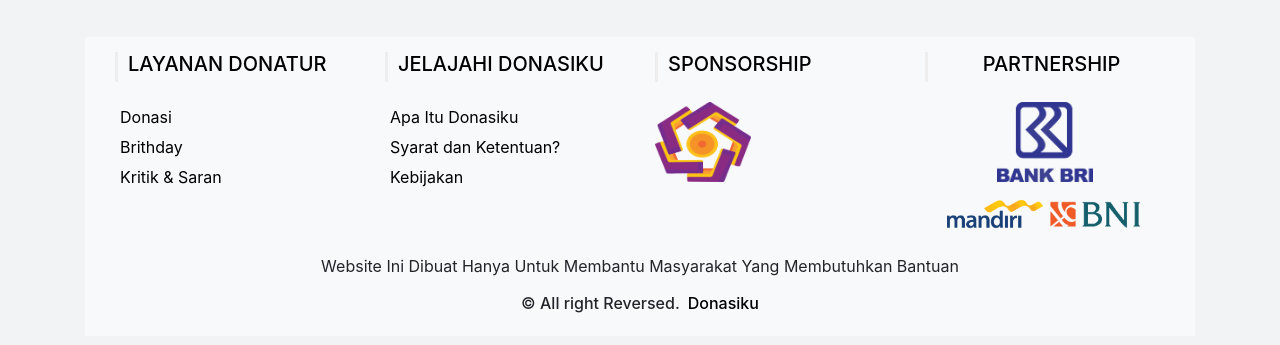
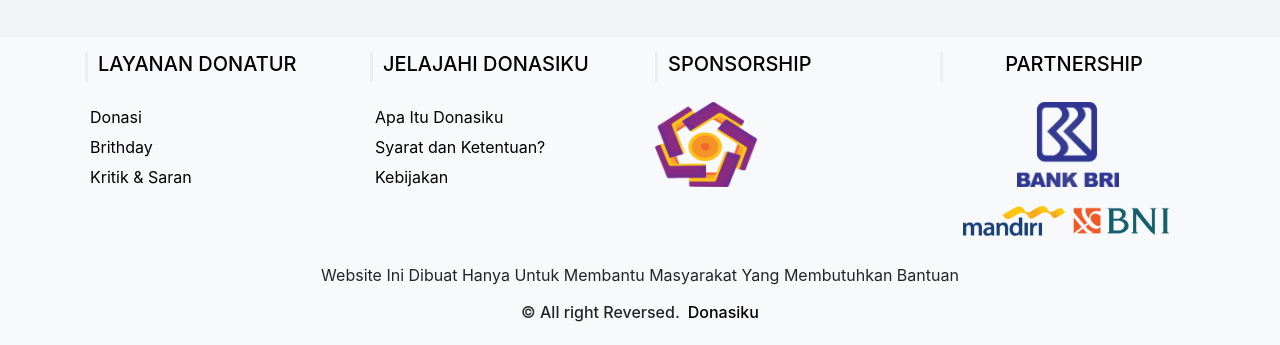
Before and after one commit to evriyanaindrasaputra/indrasap0014.github.io, a plain HTML site: page laporan.html in a window 1280 px wide. Shown: the part 726-1071 px from the top of the page. Drawn offline with Linux system fonts and the light colour scheme.

Commit message:
footer dan laporan

```diff
--- a/laporan.html
+++ b/laporan.html
@@ -7,6 +7,7 @@
 	<title>Laporan</title>
 	<script type="text/javascript" src="assets/js/angular.min.js"></script>
 	<script type="text/javascript" src="assets/js/bootstrap.js"></script>
+	<script type="text/javascript" src="assets/js/jquery-3.3.1.min.js"></script>
 	<link rel="stylesheet" type="text/css" href="assets/css/bootstrap.css">
 	<link rel="stylesheet" type="text/css" href="assets/css/beranda.css">
 	<link rel="stylesheet" type="text/css" href="assets/css/laporan.css">
```
Also changed, not shown: footer.html (+4 -5 lines).
